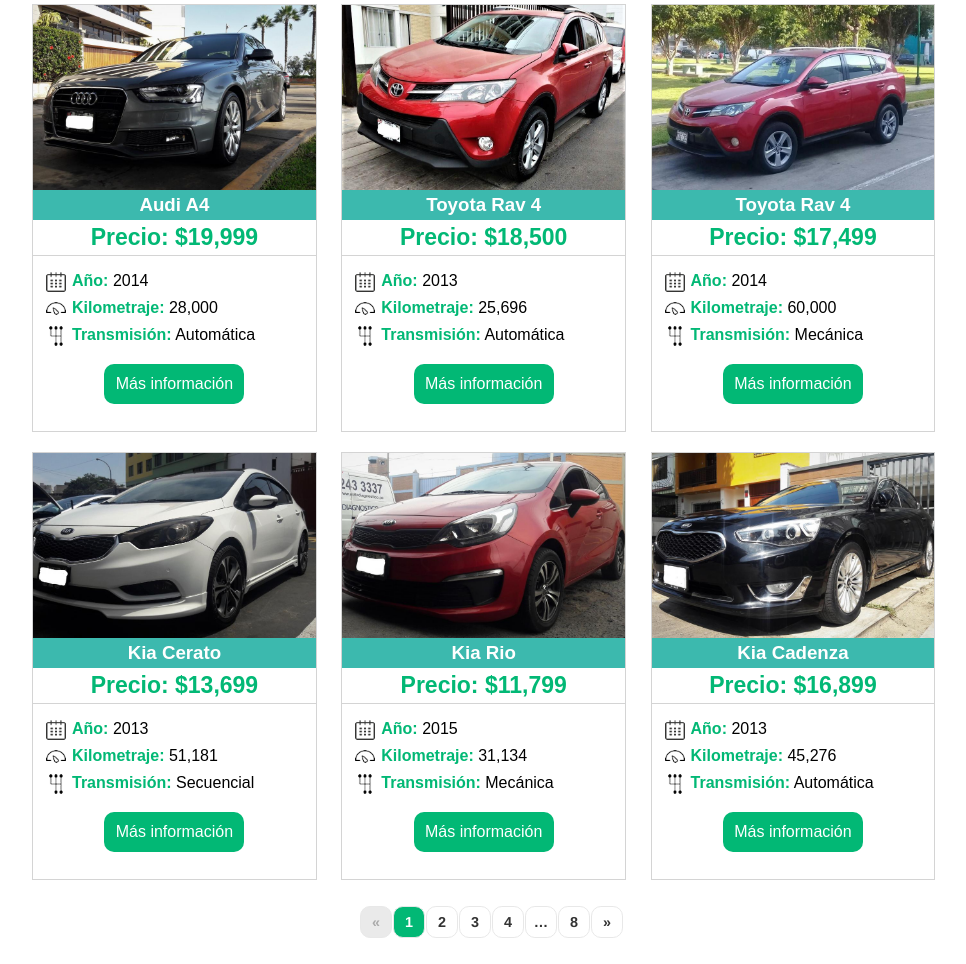
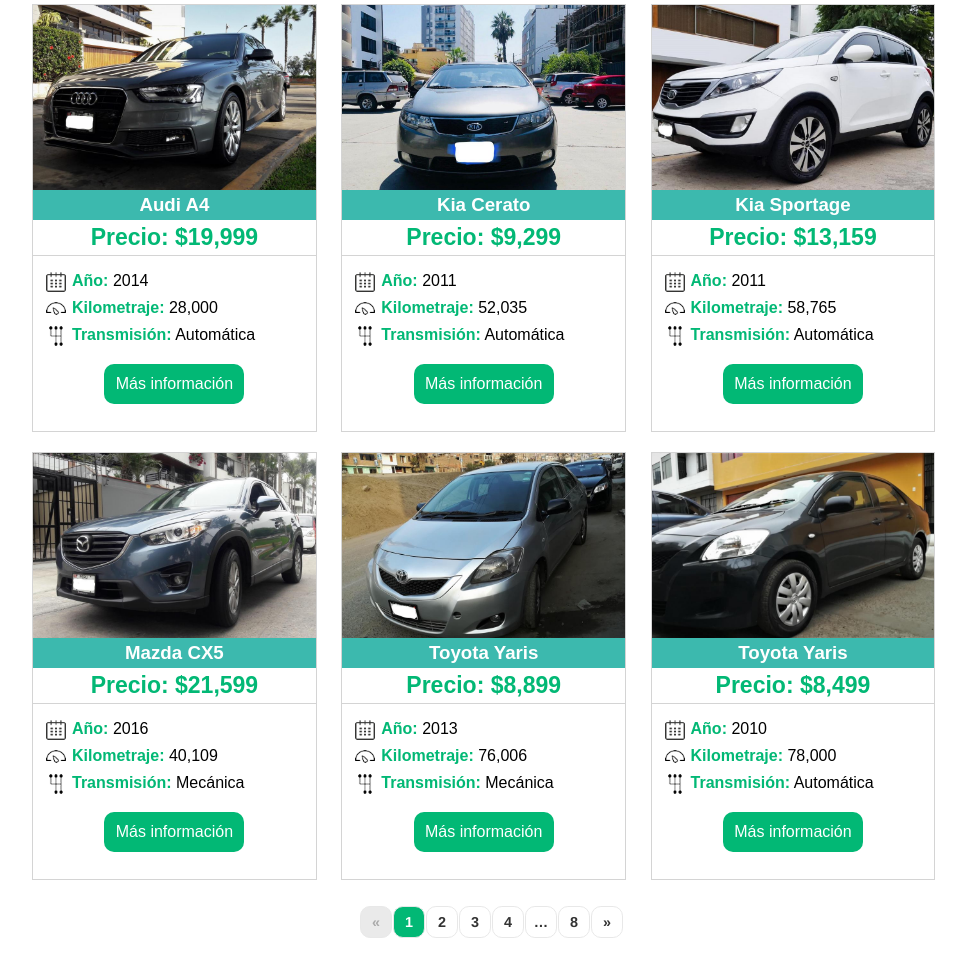
Before and after one commit to luzhox/VendeloPorMiCompra, a plain HTML site: page index.html in a window 1280 px wide. Shown: the part 956-1920 px from the top of the page, without its empty margins (148-1114 px from the left). Drawn offline with nearby package versions, Linux system fonts and the light colour scheme.

Commit message:
300518 update

```diff
--- a/index.html
+++ b/index.html
@@ -168,6 +168,109 @@
                     <a id="comprar-boton36" target="_blank" href="formulario.html?valor=Audi A4" data-modelo="Toyota Rav4">Más información</a>
                 </ul>
             </div>
+
+            <div class="mix rangocero kia item" data-mark="kia,kia cerato,kia">
+                <div class="imagen-auto" style="background-image:url(img/carros/kiacerato2011a.jpg); background-size:cover; background-position:center; background-repeat:no-repeat;"></div>
+                <h3>Kia Cerato</h3>
+                <h2>Precio: $9,299</h2>
+                <ul>
+                    <li>
+                        <div class="ano"></div>
+                        <b>Año:</b> 2011</li>
+                    <li>
+                        <div class="kilometraje"></div>
+                        <b>Kilometraje:</b> 52,035</li>
+                    <li>
+                        <div class="transmision"></div>
+                        <b>Transmisión:</b> Automática</li>
+                    <a id="comprar-boton36" target="_blank" href="formulario.html?valor=Kia Cerato">Más información</a>
+                </ul>
+            </div>
+
+
+            <div class="mix rangodos kia item" data-mark="kia,kia sportage,sportage">
+                <div class="imagen-auto" style="background-image:url(img/carros/kiasportaged.jpg); background-size:cover; background-position:center; background-repeat:no-repeat;"></div>
+                <h3>Kia Sportage</h3>
+                <h2>Precio: $13,159</h2>
+                <ul>
+                    <li>
+                        <div class="ano"></div>
+                        <b>Año:</b> 2011</li>
+                    <li>
+                        <div class="kilometraje"></div>
+                        <b>Kilometraje:</b> 58,765</li>
+                    <li>
+                        <div class="transmision"></div>
+                        <b>Transmisión:</b> Automática</li>
+                    <a id="comprar-boton36" target="_blank" href="formulario.html?valor=Kia Sportage">Más información</a>
+                </ul>
+            </div>
+
+
+
+            <div class="mix rangocuatro mazda item" data-mark="mazda,mazda cx5,cx5">
+                <div class="imagen-auto" style="background-image:url(img/carros/MAZDAcx5.jpg); background-size:cover; background-position:center; background-repeat:no-repeat;"></div>
+                <h3>Mazda CX5</h3>
+                <h2>Precio: $21,599</h2>
+                <ul>
+                    <li>
+                        <div class="ano"></div>
+                        <b>Año:</b> 2016</li>
+                    <li>
+                        <div class="kilometraje"></div>
+                        <b>Kilometraje:</b> 40,109</li>
+                    <li>
+                        <div class="transmision"></div>
+                        <b>Transmisión:</b> Mecánica</li>
+                    <a id="comprar-boton36" target="_blank" href="formulario.html?valor=Mazda CX5">Más información</a>
+                </ul>
+            </div>
+
+
+
+            <div class="mix rangocero toyota item" data-mark="toyota,toyota yaris,yaris">
+                <div class="imagen-auto" style="background-image:url(img/carros/toyotayaris300518.jpg); background-size:cover; background-position:center; background-repeat:no-repeat;"></div>
+                <h3>Toyota Yaris</h3>
+                <h2>Precio: $8,899</h2>
+                <ul>
+                    <li>
+                        <div class="ano"></div>
+                        <b>Año:</b> 2013</li>
+                    <li>
+                        <div class="kilometraje"></div>
+                        <b>Kilometraje:</b> 76,006</li>
+                    <li>
+                        <div class="transmision"></div>
+                        <b>Transmisión:</b> Mecánica</li>
+                    <a id="comprar-boton36" target="_blank" href="formulario.html?valor=Toyota Yaris">Más información</a>
+                </ul>
+            </div>
+
+
+
+            <div class="mix rangocero toyota item" data-mark="toyota,toyota yaris,yaris">
+                <div class="imagen-auto" style="background-image:url(img/carros/toyotayarisnew.jpg); background-size:cover; background-position:center; background-repeat:no-repeat;"></div>
+                <h3>Toyota Yaris</h3>
+                <h2>Precio: $8,499</h2>
+                <ul>
+                    <li>
+                        <div class="ano"></div>
+                        <b>Año:</b> 2010</li>
+                    <li>
+                        <div class="kilometraje"></div>
+                        <b>Kilometraje:</b> 78,000</li>
+                    <li>
+                        <div class="transmision"></div>
+                        <b>Transmisión:</b> Automática</li>
+                    <a id="comprar-boton36" target="_blank" href="formulario.html?valor=Toyota Yaris">Más información</a>
+                </ul>
+            </div>
+
+
+
+
+
+
 
 
             <div class="mix rangotres toyota item" data-mark="toyota,rav4,20000,rav 4, toyota rav 4,  toyota rav4">
```
Also changed, not shown: img/carros/MAZDAcx5.jpg (added), img/carros/kiacerato2011a.jpg (added), img/carros/kiasportaged.jpg (added), img/carros/toyotayaris300518.jpg (added), img/carros/toyotayarisnew.jpg (added). Lines whose indentation alone changed are shown as unchanged.
